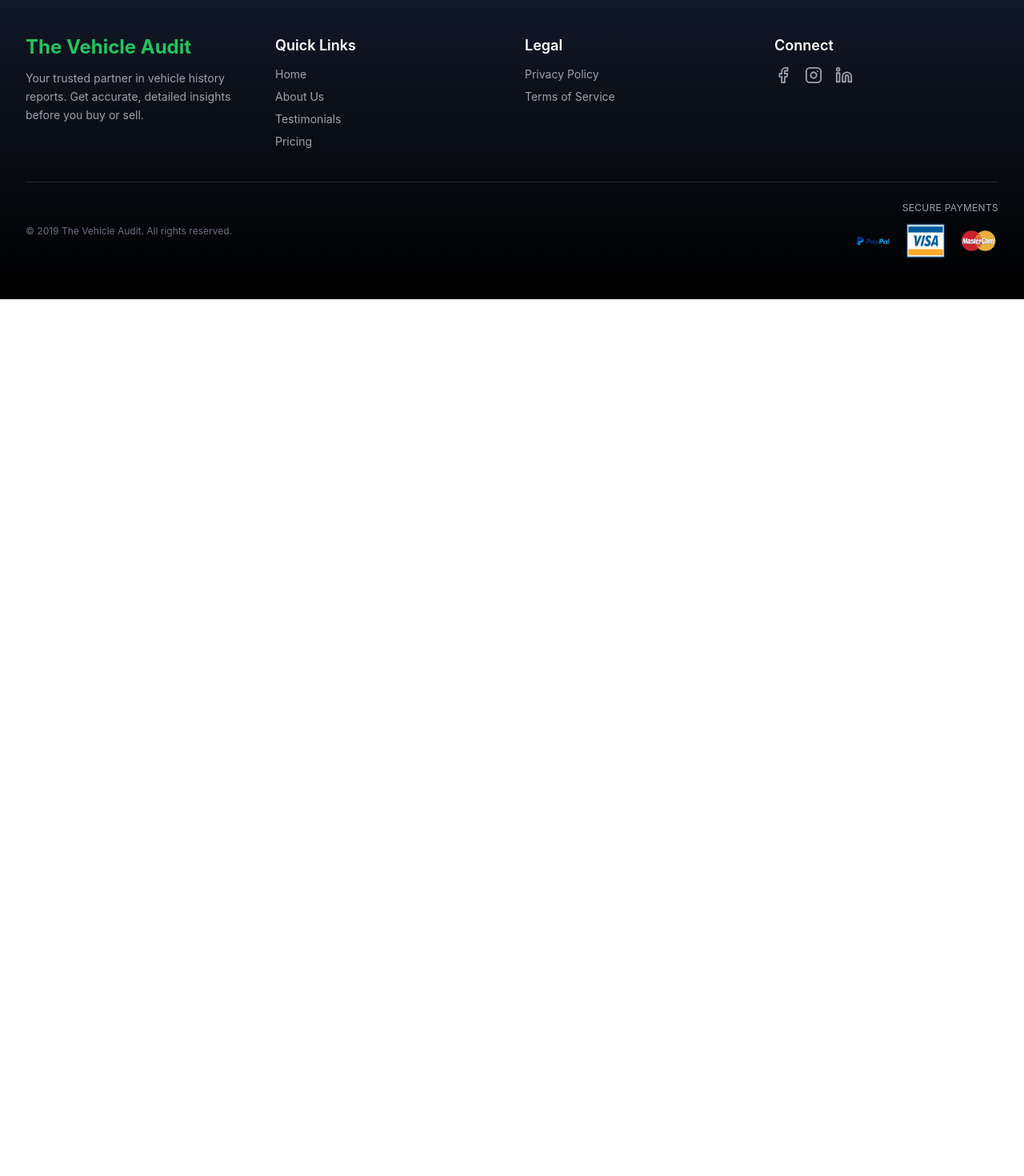
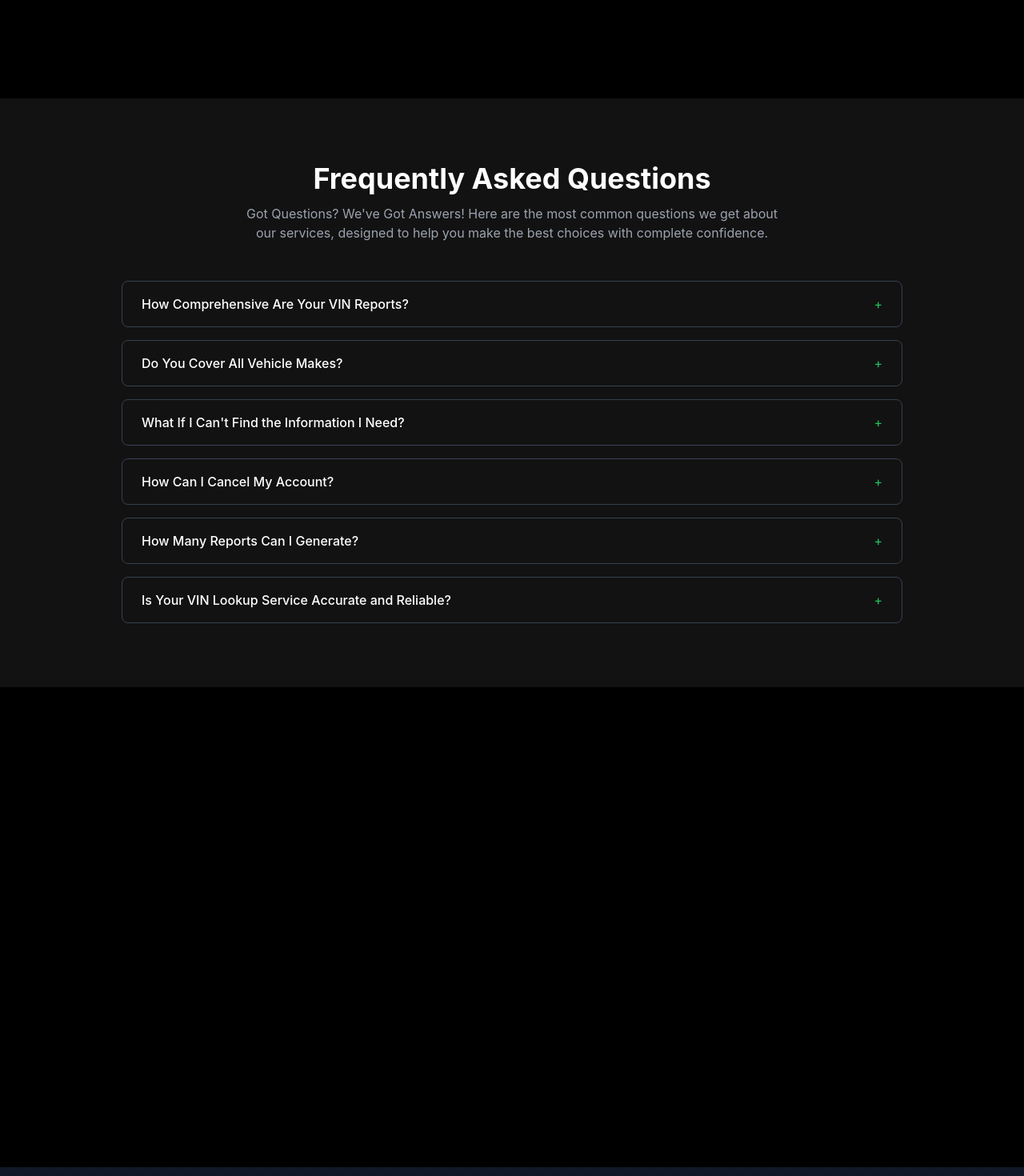
Before and after one commit to muhammadnoaman345/Get-carify, a Next.js app: page / in a window 1280 px wide. Shown: the part 1120-2590 px from the top of the page at 80% size. Before the commit the page ends 1494 px from the top, so only its background shows below. Built offline with nearby package versions, Linux system fonts and the light colour scheme.

Commit message:
Update index.js

```diff
--- a/pages/index.js
+++ b/pages/index.js
@@ -44,7 +44,7 @@ export default function Home() {
     }
   }, [loading]);
 
-  // ✅ Pricing Plans Data (all in GBP)
+  // ✅ Pricing Plans Data (converted to GBP)
   const plans = {
     cars: {
       Silver: {
@@ -281,7 +281,7 @@ export default function Home() {
       <Navbar />
 
       {/* ✅ Hero Section */}
-      {/* ... (rest of your code stays the same) ... */}
+      {/* (No changes needed here, left as-is) */}
 
       {/* ✅ Pricing Section */}
       <section id="pricing" className="py-20 bg-[#0e0e0e] text-white text-center">
@@ -351,6 +351,20 @@ export default function Home() {
 
       {/* ✅ Services Section */}
       <ServicesSection />
+
+      {/* ✅ Testimonials, FAQ, Footer — unchanged */}
+      <section id="testimonials" className="py-16 bg-black text-white text-center">
+        {/* left unchanged */}
+      </section>
+
+      <section id="faq">
+        <FAQ />
+      </section>
+
+      <section className="relative w-full bg-black h-[600px]">
+        {/* left unchanged */}
+      </section>
+
       <Footer />
     </>
   );
```
